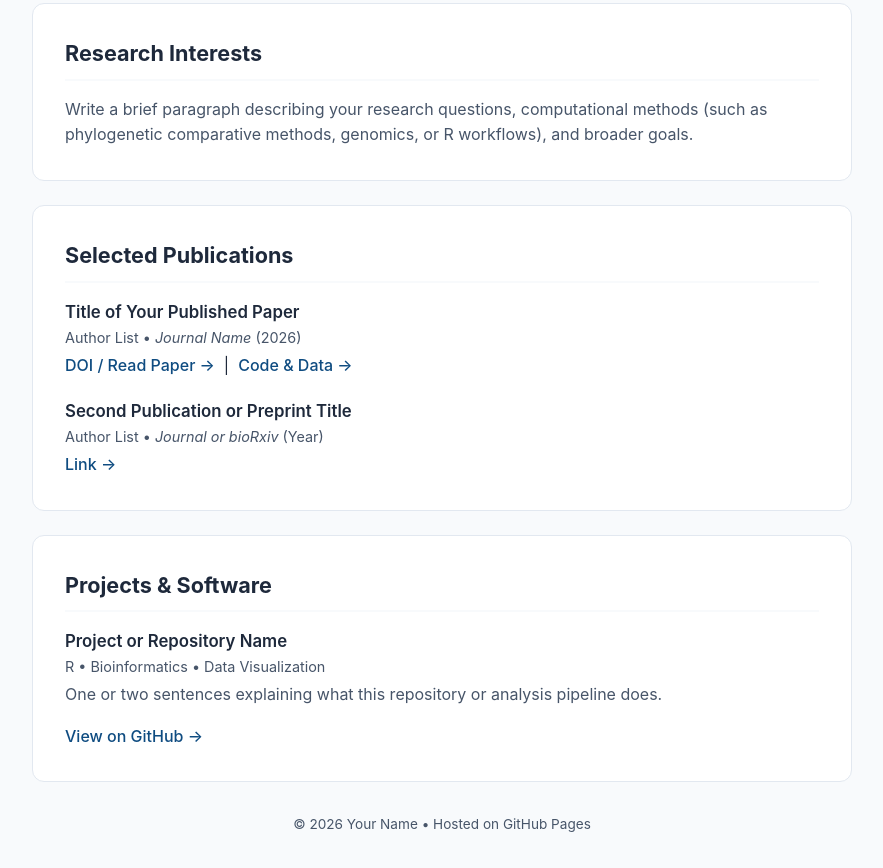
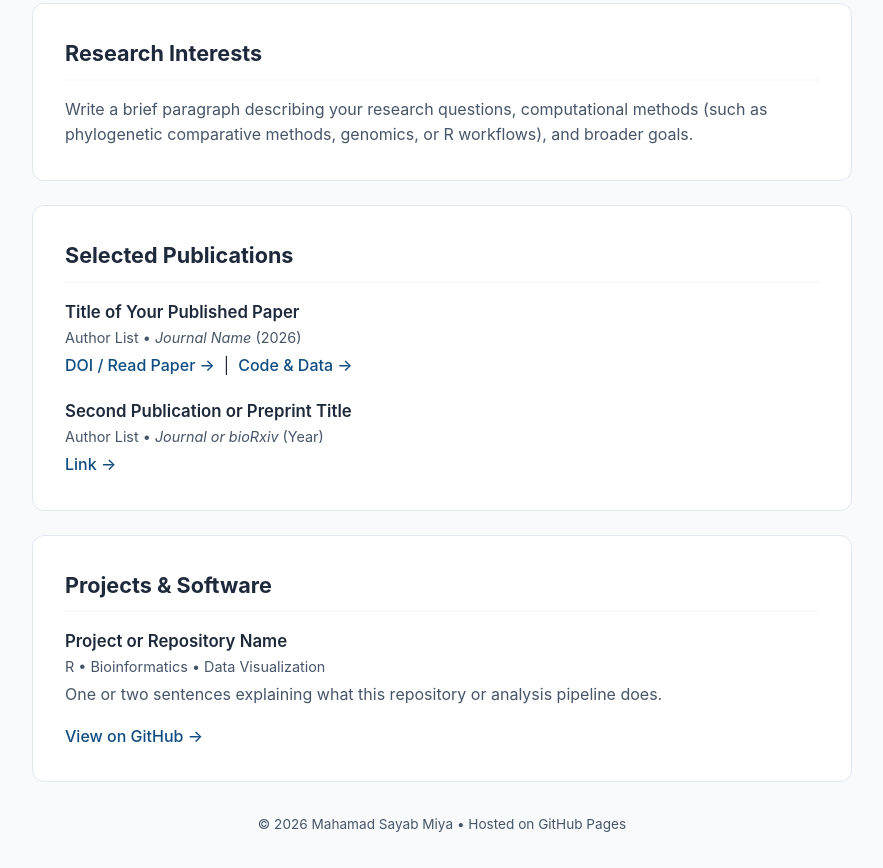
Before and after one commit to sayab321/sayab321.github.io, a plain HTML site: page index.html in a window 1280 px wide. Shown: the part 317-1185 px from the top of the page, without its empty margins (198-1081 px from the left). Drawn offline with Linux system fonts and the light colour scheme.

Commit message:
Update index.html

```diff
--- a/index.html
+++ b/index.html
@@ -140,7 +140,8 @@
       color: var(--text-muted);
       margin-top: 2rem;
     }
-        .profile-header {
+
+    .profile-header {
       display: flex;
       align-items: center;
       gap: 1.5rem;
@@ -224,7 +225,7 @@
     </section>
 
     <footer>
-      © 2026 Your Name • Hosted on GitHub Pages
+      © 2026 Mahamad Sayab Miya • Hosted on GitHub Pages
     </footer>
   </div>
 
```
